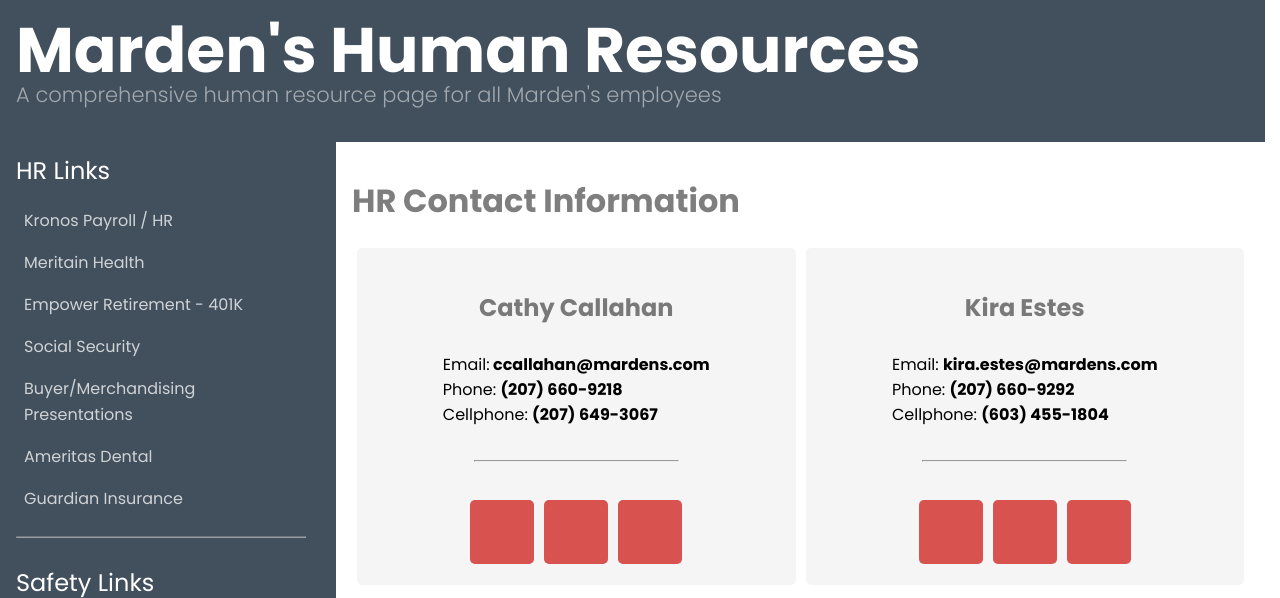
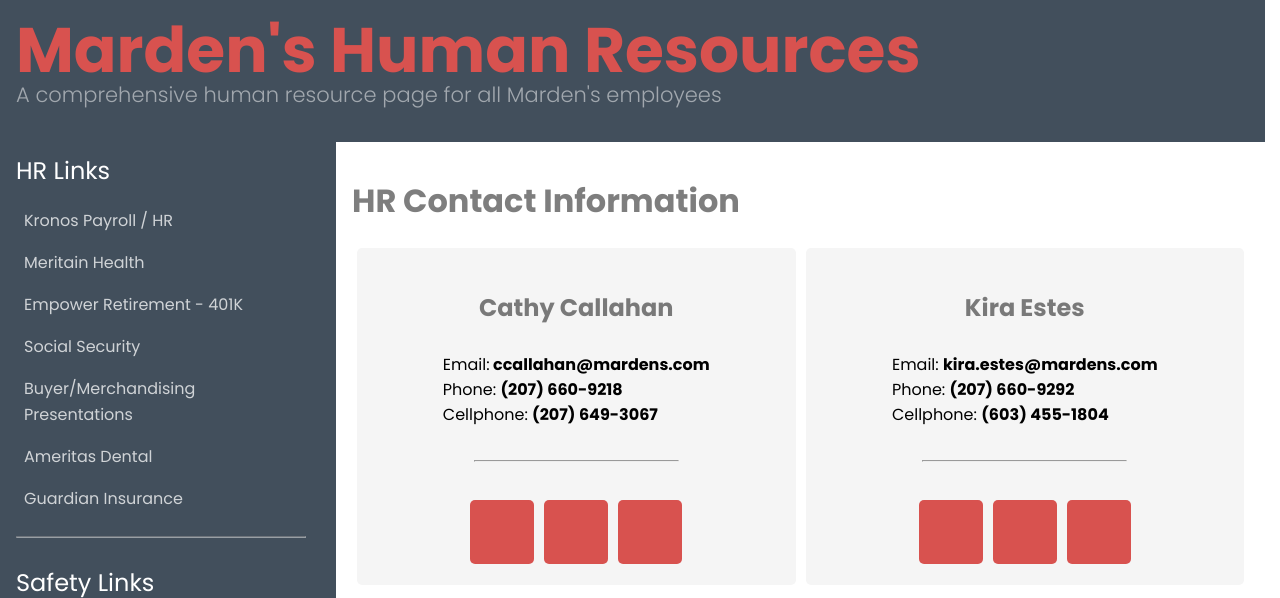
Before and after one commit to Drew-Chase/Mardens-HR, a PHP site: page / in a window 1280 px wide. Shown: the top 598 px of the page. Run offline with PHP 8.4, Linux system fonts and the light colour scheme; some libraries are stand-ins or nearby versions.

Commit message:
Update header color in CSS
Replaced hardcoded white color in the header CSS with a primary variable color. This change not only standardizes the color usage across the application for consistency but also makes it easier to manage and modify themes in the future.

```diff
--- a/assets/css/skirting.css
+++ b/assets/css/skirting.css
@@ -6,8 +6,7 @@
     font-size: 3.9375rem;
     margin: 0;
     line-height: 4.3125rem;
-    /*color: hsl(0, 90%, 60%, 1);*/
-    color: white;
+    color: var(--primary);
 }
 
 header p.subtitle {
--- a/assets/css/skirting.min.css
+++ b/assets/css/skirting.min.css
@@ -1 +1 @@
-header{padding:1rem}header h1{font-size:3.9375rem;margin:0;line-height:4.3125rem;color:#fff}header p.subtitle{font-size:1.3125rem;line-height:1.25rem;font-weight:300;opacity:.5;margin-top:0}footer{padding:1rem 1rem 1rem 3.75rem;color:rgba(255,255,255,.5)}footer p#copy{margin:auto}
+header{padding:1rem}header h1{font-size:3.9375rem;margin:0;line-height:4.3125rem;color:var(--primary)}header p.subtitle{font-size:1.3125rem;line-height:1.25rem;font-weight:300;opacity:.5;margin-top:0}footer{padding:1rem 1rem 1rem 3.75rem;color:rgba(255,255,255,.5)}footer p#copy{margin:auto}
```
